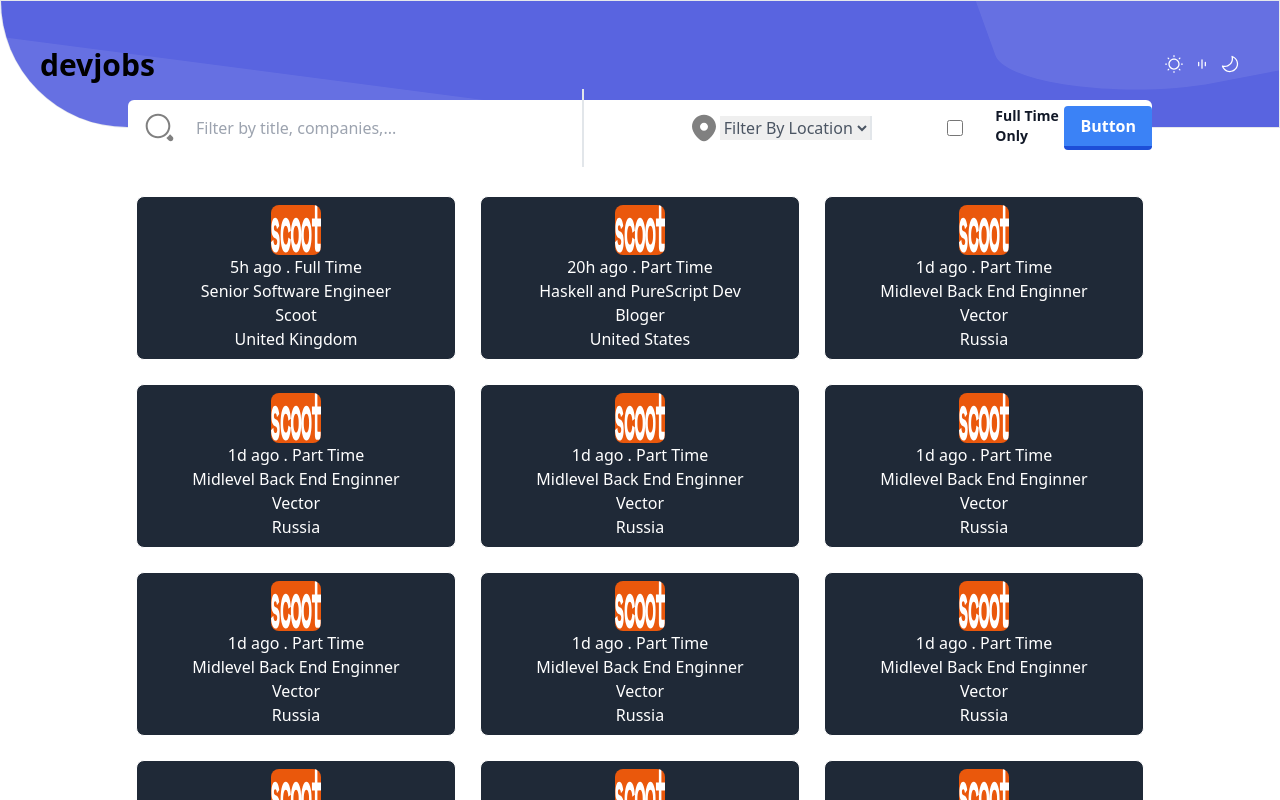
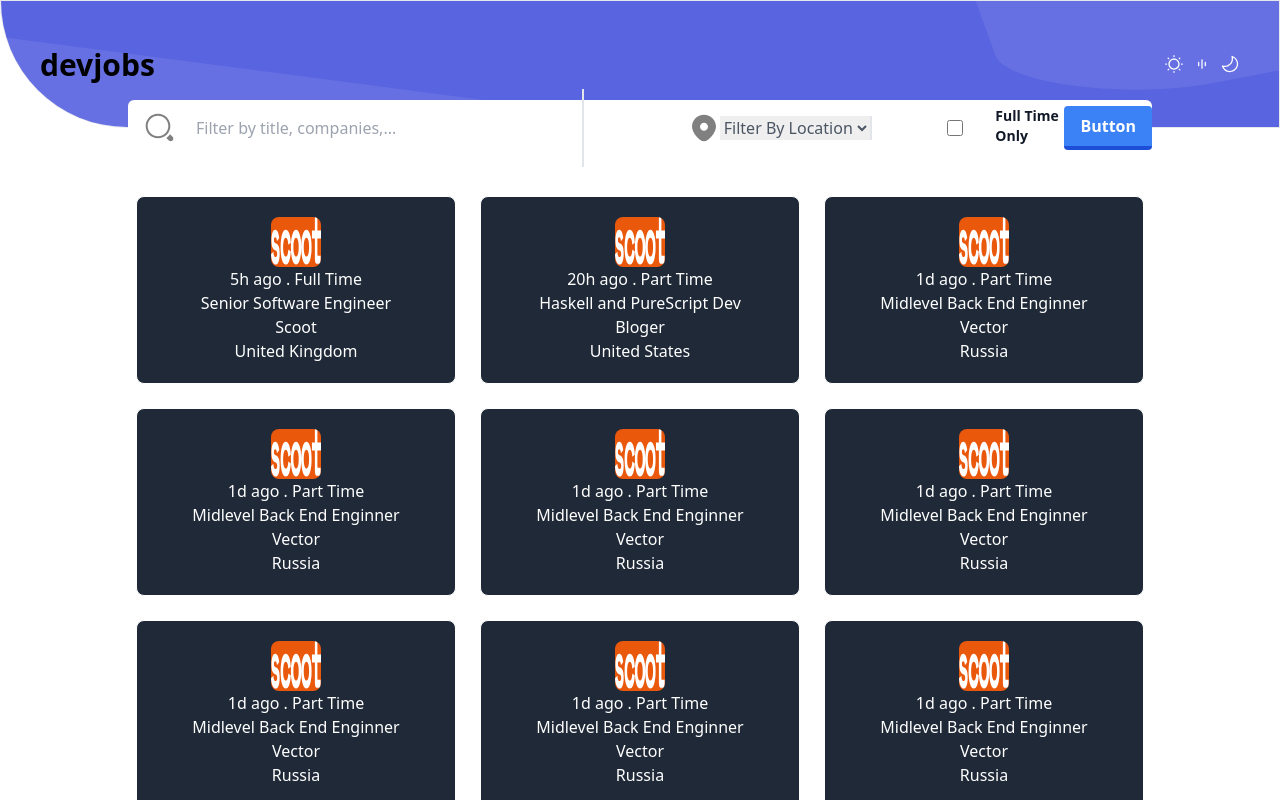
Before and after one commit to Code-Coterie-Team/dev-jobs, a React (Vite) app: page / in a window 1280 px wide. Shown: the top 800 px of the page. Built offline with nearby package versions, Linux system fonts and the light colour scheme.

Commit message:
check App

```diff
--- a/src/App.jsx
+++ b/src/App.jsx
@@ -163,8 +163,9 @@
 
 function Company(props) {
   return (
+   <>
 
-    <div className="w-full sm:w-1/2 md:w-1/4 p-2 m-3 flex flex-col items-center border border-white rounded-lg bg-gray-800">
+    <div className="w-full sm:w-1/2 md:w-1/4  m-3 flex flex-col items-center border border-white rounded-lg bg-gray-800 p-5">
       <img
         src={props.photoName}
         className="w-[50px] h-[50px] bg-orange-600 rounded-lg"
@@ -174,6 +175,8 @@
       <span className="text-white">{props.NameCompany}</span>
       <p className="text-white">{props.Location}</p>
     </div>
+
+    </>
   );
 }
 
```
